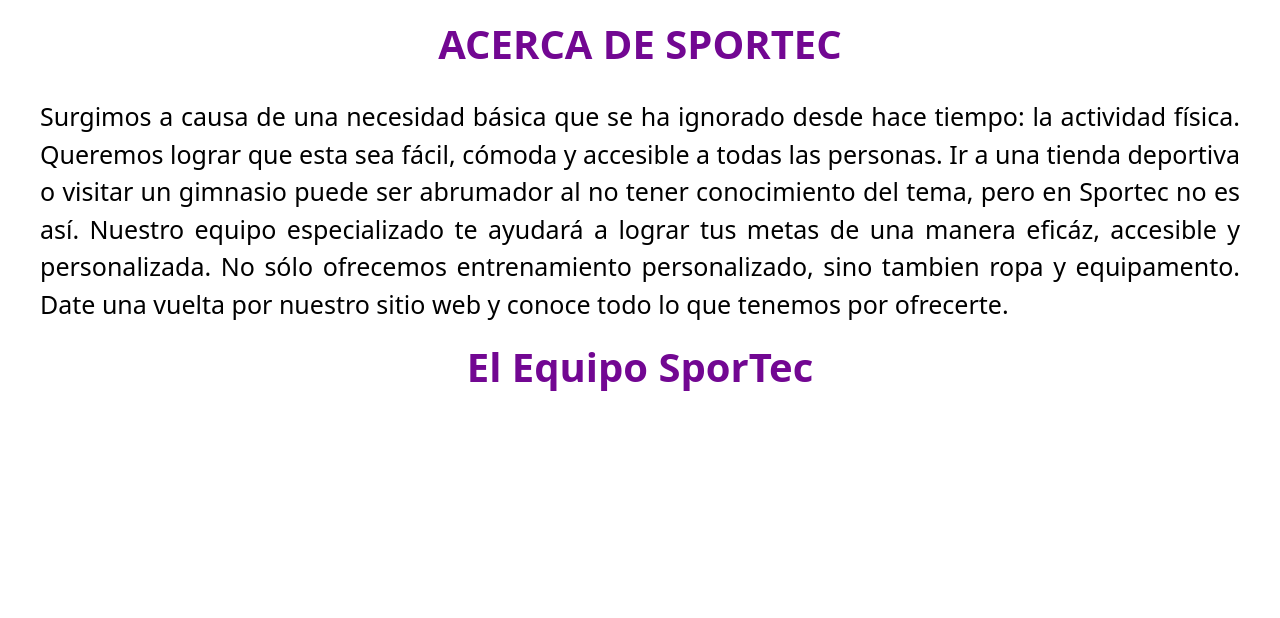
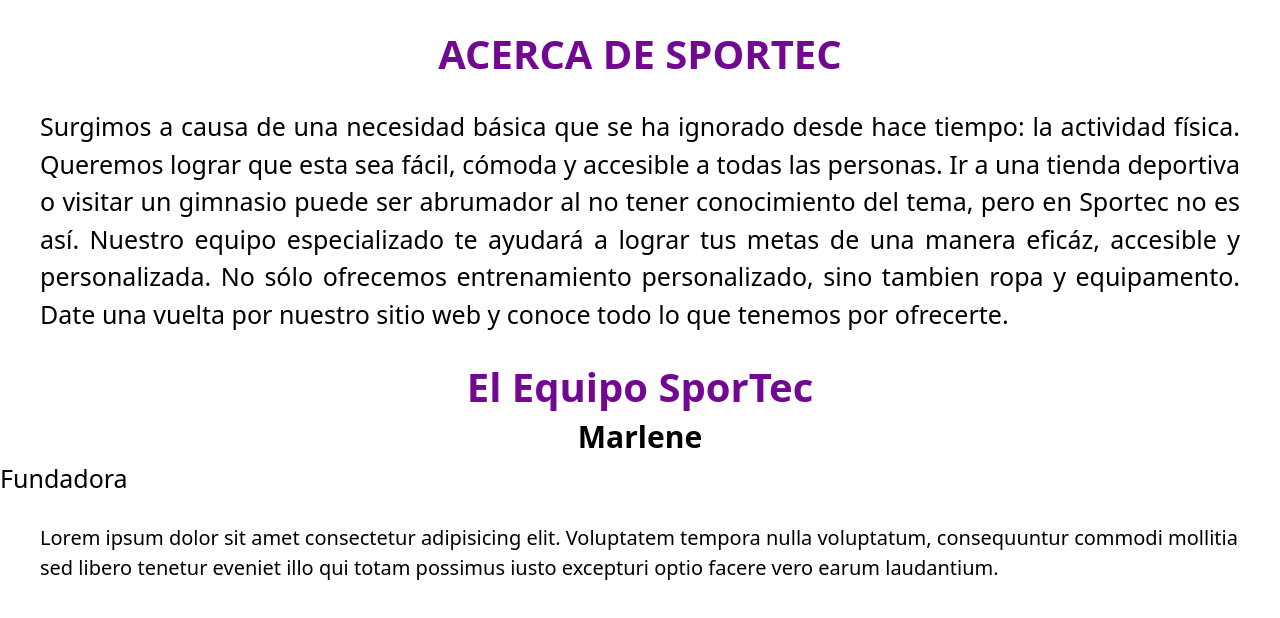
Before and after one commit to danimurguia/PROYECTO-INTEGRADOR, a plain HTML site: page aboutUsSportec.html in a window 1280 px wide. Drawn offline with nearby package versions, Linux system fonts and the light colour scheme.

Commit message:
about us

```diff
--- a/aboutUsSportec.css
+++ b/aboutUsSportec.css
@@ -15,7 +15,7 @@
     text-align: center;
     font-size: 40px;
     font-weight: bold;
-    margin-top: 20px;
+    margin-top: 30px;
 }
 
 h2{
--- a/aboutUsSportec.html
+++ b/aboutUsSportec.html
@@ -14,29 +14,9 @@
   <p>Surgimos a causa de una necesidad básica que se ha ignorado desde hace tiempo: la actividad física. Queremos lograr que esta sea fácil, cómoda y accesible a todas las personas. Ir a una tienda deportiva o visitar un gimnasio puede ser abrumador al no tener conocimiento del tema, pero en Sportec no es así. Nuestro equipo especializado te ayudará a lograr tus metas de una manera eficáz, accesible y personalizada. No sólo ofrecemos entrenamiento personalizado, sino tambien ropa y equipamento. Date una vuelta por nuestro sitio web y conoce todo lo que tenemos por ofrecerte.</p>
 </div>
 <h1>El Equipo SporTec</h1>
-  <br>
-<!--
-<div id="containerTarjetasSportec">
-  <div class="container">
-    <div class="row">
-      <div class="col">
-        <div class="card">
-          <div class="cover">
-              <img src="Imagenes/Maritza.png" alt="">
-              <div class="img__back"></div>
-          </div>
-              <div class="description">
-              <h2>Maritza Alvarez</h2>
-              <h3>Fundadora</h3>
-                <p>Lorem ipsum dolor sit amet consectetur, adipisicing elit. Libero quia impedit cum error nisi architecto vero nesciunt voluptatibus reprehenderit, odio dolor id quaerat non ratione? Reprehenderit distinctio assumenda maiores perferendis.</p>
-              </div>
-          </div>
-        </div>
-      </div>
-    </div>
-  </div>
-</div>
--->
+<h2>Marlene</h2>
+<h3>Fundadora</h3>
+<p>Lorem ipsum dolor sit amet consectetur adipisicing elit. Voluptatem tempora nulla voluptatum, consequuntur commodi mollitia sed libero tenetur eveniet illo qui totam possimus iusto excepturi optio facere vero earum laudantium.</p>
 
     <script src="https://cdn.jsdelivr.net/npm/bootstrap@5.1.1/dist/js/bootstrap.bundle.min.js" integrity="sha384-/bQdsTh/da6pkI1MST/rWKFNjaCP5gBSY4sEBT38Q/9RBh9AH40zEOg7Hlq2THRZ" crossorigin="anonymous"></script>
 
```
